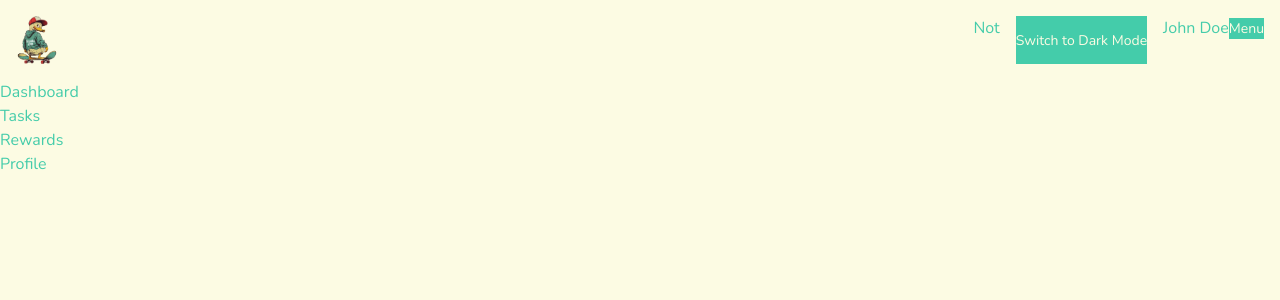
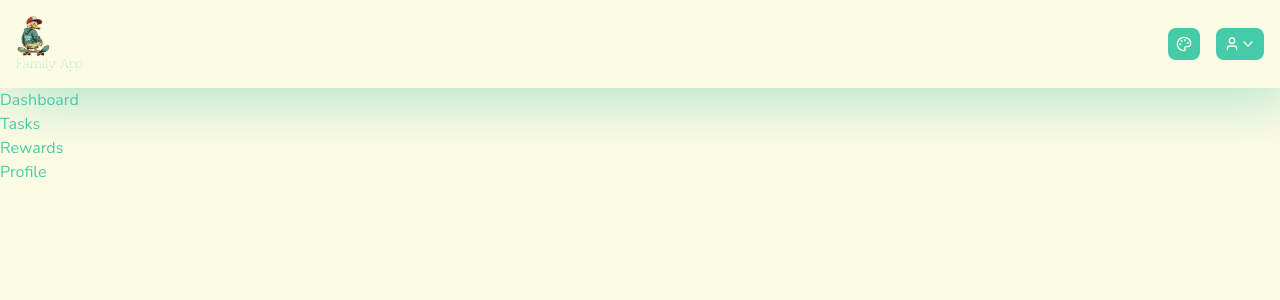
Before and after one commit to german-kot-begemot/familyApp, a React (Vite) app: page /login in a window 1280 px wide. Both pictures are taken after typing "name@example.com", "Sample123" into the empty fields and a click on the button "Log in". Shown: the top 300 px of the page. Built offline with nearby package versions, Linux system fonts and the light colour scheme.

Commit message:
feature: add Dropdown in Header

```diff
--- a/package.json
+++ b/package.json
@@ -29,6 +29,7 @@
     "react-router-dom": "^7.16.0",
     "tailwind-merge": "^3.6.0",
     "tailwindcss": "^4.3.0",
+    "tailwindcss-animate": "^1.0.7",
     "zod": "^4.4.3",
     "zustand": "^5.0.14"
   },
--- a/src/components/ui/dropdown-menu.tsx
+++ b/src/components/ui/dropdown-menu.tsx
@@ -42,8 +42,14 @@ function DropdownMenuContent({
         data-slot="dropdown-menu-content"
         sideOffset={sideOffset}
         align={align}
+        // className={cn(
+        //   'z-50 max-h-(--radix-dropdown-menu-content-available-height) w-(--radix-dropdown-menu-trigger-width) origin-(--radix-dropdown-menu-content-transform-origin) overflow-x-hidden overflow-y-auto rounded-lg bg-popover p-1 text-popover-foreground shadow-md ring-1 ring-foreground/10',
+        //   'animate-dropdown-fade', // Наш кастомный класс для анимации
+        //   className,
+        // )}
         className={cn(
-          'z-50 max-h-(--radix-dropdown-menu-content-available-height) w-(--radix-dropdown-menu-trigger-width)  origin-(--radix-dropdown-menu-content-transform-origin) overflow-x-hidden overflow-y-auto rounded-lg bg-popover p-1 text-popover-foreground shadow-md ring-1 ring-foreground/10 duration-100 data-[side=bottom]:slide-in-from-top-2 data-[side=left]:slide-in-from-right-2 data-[side=right]:slide-in-from-left-2 data-[side=top]:slide-in-from-bottom-2 data-[state=closed]:overflow-hidden data-open:animate-in data-open:fade-in-0 data-open:zoom-in-95 data-closed:animate-out data-closed:fade-out-0 data-closed:zoom-out-95',
+          'z-50 max-h-(--radix-dropdown-menu-content-available-height) w-(--radix-dropdown-menu-trigger-width) origin-(--radix-dropdown-menu-content-transform-origin) overflow-x-hidden overflow-y-auto rounded-lg bg-popover/70 backdrop-blur-md p-1 text-popover-foreground shadow-md ring-1 ring-foreground/10',
+          'outline-none focus:outline-none animate-dropdown-fade',
           className,
         )}
         {...props}
--- a/src/index.css
+++ b/src/index.css
@@ -28,6 +28,12 @@
   font-family: 'Goosberry';
   src: url('./assets/fonts/goosberry_version_02.otf') format('opentype');
   font-weight: 400;
+}
+
+@font-face {
+  font-family: 'ZnikomitNo25';
+  src: url('./assets/fonts/ZnikomitNo25.otf') format('opentype');
+  font-weight: 700;
 }
 
 :root {
@@ -99,3 +105,20 @@ input:focus::placeholder {
 .font-goosberry {
   font-family: 'Goosberry', sans-serif;
 }
+.font-znikomit {
+  font-family: 'ZnikomitNo25', sans-serif;
+}
+
+@media (width: 1680px) {
+  html {
+    font-size: 24px;
+  }
+  h1,
+  h2,
+  p {
+    font-size: 24px;
+  }
+  /* .palette-btn {
+    height: 24px;
+  } */
+}
--- a/src/routes/ProtectedRoute.tsx
+++ b/src/routes/ProtectedRoute.tsx
@@ -8,9 +8,6 @@ type ProtectedProps = {
 
 export const ProtectedRoute = ({ children }: ProtectedProps) => {
   const isAuth = useBoundStore((state) => state.isAuth);
-  console.log('isAuth', isAuth);
-
-  // useBoundStore.persist.hasHydrated();
 
   return isAuth ? <>{children}</> : <Navigate to="/login" replace />;
 };
--- /dev/null
+++ b/src/shared/styles/dropDown.css
@@ -0,0 +1,44 @@
+/* @keyframes dropdownReveal {
+  from {
+    opacity: 0;
+    transform: perspective(500px) rotateX(-12deg) scale(0.95) translateY(-6px);
+  }
+  to {
+    opacity: 1;
+    transform: perspective(500px) rotateX(0deg) scale(1) translateY(0);
+  }
+
+  from {
+    opacity: 0;
+
+    transform: scaleY(0.7) scaleX(0.96) translateY(-20px);
+    transform-origin: top center;
+  }
+  to {
+    opacity: 1;
+    transform: scaleY(1) scaleX(1) translateY(0);
+    transform-origin: top center;
+  }
+}
+
+.animate-dropdown-fade[data-state='open'] {
+  animation: dropdownReveal 2s cubic-bezier(0.16, 1, 0.3, 1) forwards;
+} */
+
+@keyframes dropdownReveal {
+  from {
+    opacity: 0;
+    filter: blur(8px); /* Плавное проявление самого текста/иконок */
+    transform: scale(0.98) translateY(-2px);
+  }
+  to {
+    opacity: 1;
+    filter: blur(0);
+    transform: scale(1) translateY(0);
+  }
+}
+
+.animate-dropdown-fade[data-state='open'] {
+  /* Мы оставили медленную скорость (0.6s), чтобы эффект стекла раскрывался плавно */
+  animation: dropdownReveal 0.6s cubic-bezier(0.16, 1, 0.3, 1) forwards;
+}
--- a/src/shared/ui/Header.tsx
+++ b/src/shared/ui/Header.tsx
@@ -4,12 +4,14 @@ import logo from '@/assets/images/logo-rem.png';
 
 export const Header = () => {
   return (
-    <div className="header-container flex justify-between p-4">
-      <div className="logo text-2xl font-bold">
-        <img src={logo} alt="Logo" className="h-12 w-auto" />
+    <div className="header-container flex justify-between p-4 items-center shadow-[10px_10px_60px_#abe2cc]">
+      <div className="logo text-2xl font-bold flex items-start flex-col text-goosberry ">
+        <img src={logo} alt="Logo" className="h-10 w-auto" />
+        <h1 className="text-[12px] font-bold text-center font-znikomit">
+          Family App
+        </h1>
       </div>
       <div className="settings-container flex gap-4 justify-between">
-        <div className="notifications"> Not</div>
         <ThemeSwitcher />
         <UserMenu />
       </div>
--- a/src/shared/ui/ThemeSwitcher.tsx
+++ b/src/shared/ui/ThemeSwitcher.tsx
@@ -1,4 +1,5 @@
 import { useState } from 'react';
+import { Palette } from 'lucide-react';
 
 export const ThemeSwitcher = () => {
   const [theme, setTheme] = useState<'light' | 'dark'>('light');
@@ -9,8 +10,11 @@ export const ThemeSwitcher = () => {
   };
 
   return (
-    <button onClick={toggleTheme}>
-      {theme === 'light' ? 'Switch to Dark Mode' : 'Switch to Light Mode'}
+    <button
+      onClick={toggleTheme}
+      className="flex items-center gap-2 max-h-fit rounded-lg p-2 transition-colors hover:bg-accent"
+    >
+      <Palette size={16} className="palette-btn" />
     </button>
   );
 };
--- a/src/shared/ui/UserMenu.tsx
+++ b/src/shared/ui/UserMenu.tsx
@@ -5,17 +5,44 @@ import {
   DropdownMenuItem,
   DropdownMenuTrigger,
 } from '@/components/ui/dropdown-menu';
+import '../styles/dropDown.css';
+
+import { User, Settings, LogOut, ChevronDown } from 'lucide-react';
+
 export const UserMenu = () => {
   const { user, logout } = useAuth();
+
   return (
-    <div className="user-menu">
-      <span>{user?.name}</span>
-      <DropdownMenu>
-        <DropdownMenuTrigger>Menu</DropdownMenuTrigger>
-        <DropdownMenuContent>
-          <DropdownMenuItem onSelect={logout}>Logout</DropdownMenuItem>
-        </DropdownMenuContent>
-      </DropdownMenu>
-    </div>
+    <DropdownMenu>
+      <DropdownMenuTrigger asChild>
+        <button className="flex max-h-fit items-center rounded-lg p-2 transition-colors hover:bg-accent outline-none focus:outline-none focus-visible:outline-none focus-visible:ring-0">
+          <User size={16} className="rounded-lg" />
+          <ChevronDown size={16} />
+        </button>
+      </DropdownMenuTrigger>
+
+      <DropdownMenuContent
+        align="end"
+        className="w-full translate-y-1  transition-all duration-[2s]"
+      >
+        <DropdownMenuItem className="cursor-pointer">
+          <User className="mr-2 h-4 w-4" />
+          <span className="font-medium">{user?.name}</span>
+        </DropdownMenuItem>
+
+        <DropdownMenuItem className="cursor-pointer">
+          <Settings className="mr-2 h-4 w-4" />
+          <span>Settings</span>
+        </DropdownMenuItem>
+
+        <DropdownMenuItem
+          onSelect={logout}
+          className="cursor-pointer text-red-500 focus:text-red-500"
+        >
+          <LogOut className="mr-2 h-4 w-4" />
+          <span>Logout</span>
+        </DropdownMenuItem>
+      </DropdownMenuContent>
+    </DropdownMenu>
   );
 };
```
Also changed, not shown: src/assets/fonts/ZnikomitNo25.otf (added), 1 other file (tests, documents, lock files or other folders).
